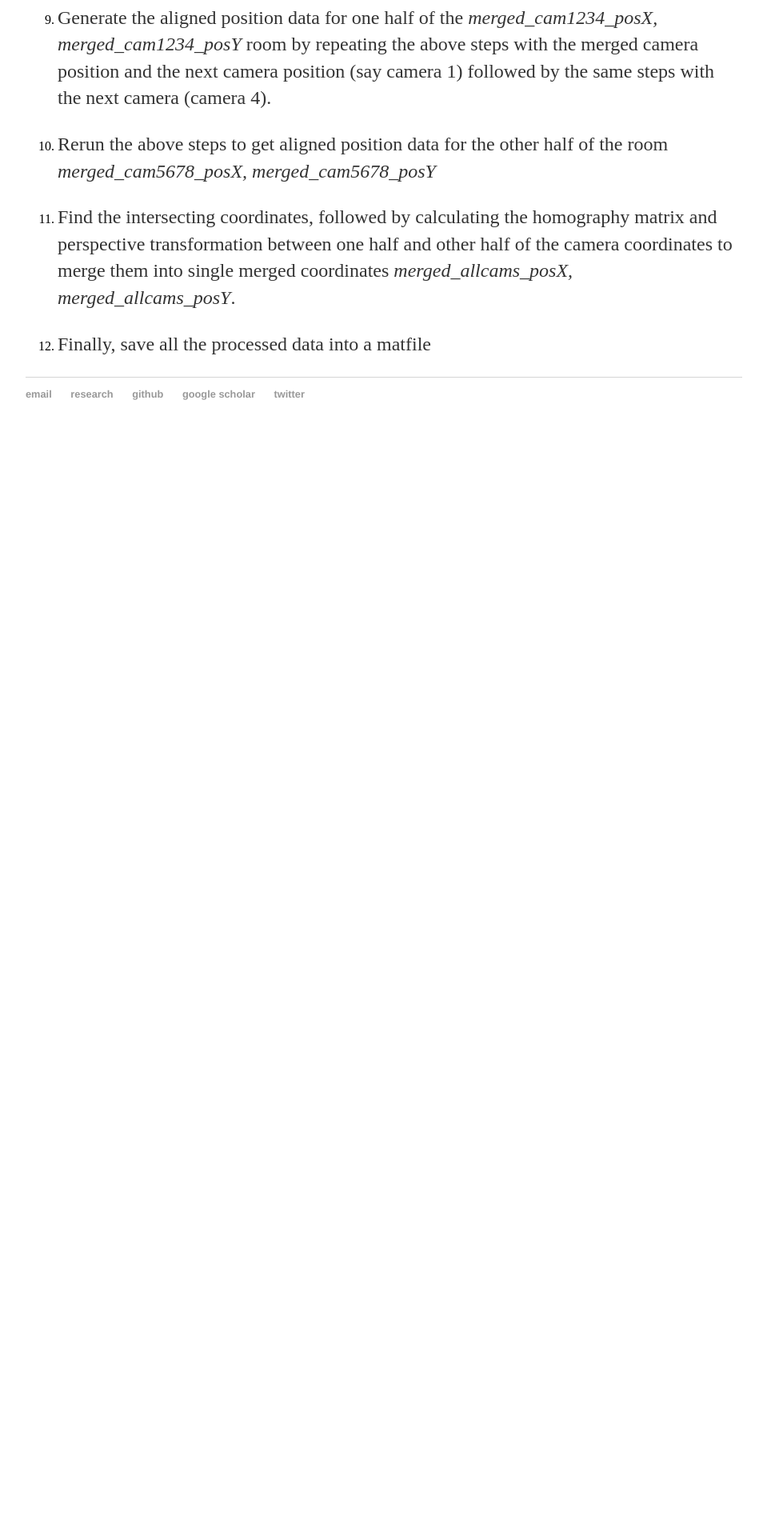
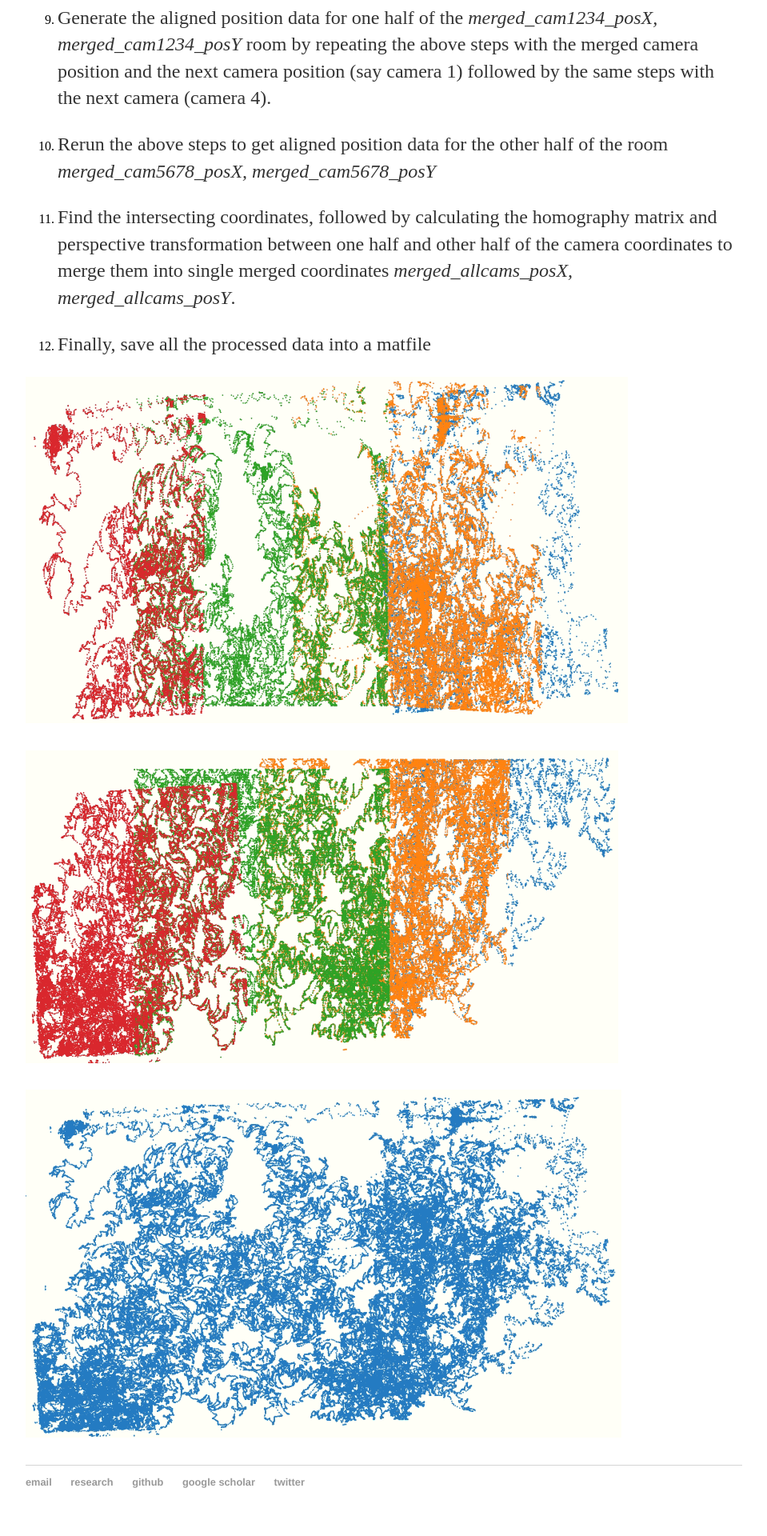
Before and after one commit to rajatsaxena/rajatsaxena.github.io, a Jekyll site: the page built from _posts/2019-07-26-Position-Data-Alignment-Multiple-Cameras.md, in a window 1280 px wide. Shown: the part 2077-3997 px from the top of the page at 80% size, without its empty margins (160-1119 px from the left). Built offline with Jekyll 4.4.1, drawn with Linux system fonts in a browser that asks for light colours; comment, search, counter and statistics services are not loaded; before the commit the page ends 2637 px from its top, so only the background shows below that.

Commit message:
added all the images

```diff
--- a/_posts/2019-07-26-Position-Data-Alignment-Multiple-Cameras.md
+++ b/_posts/2019-07-26-Position-Data-Alignment-Multiple-Cameras.md
@@ -33,3 +33,9 @@ Here are the steps used in calculating the aligned camera position:
 12. Find the intersecting coordinates, followed by calculating the homography matrix and perspective transformation between one half and other half of the camera coordinates to merge them into single merged coordinates *merged_allcams_posX, merged_allcams_posY*.
 
 13. Finally, save all the processed data into a matfile
+
+<img src="https://rajatsaxena.github.io//images//cam1234.png" alt="Camera1234">
+
+<img src="https://rajatsaxena.github.io//images//cam5678.png" alt="Camera5678">
+
+<img src="https://rajatsaxena.github.io//images//allcameras.png" alt="AllCameras">
```
